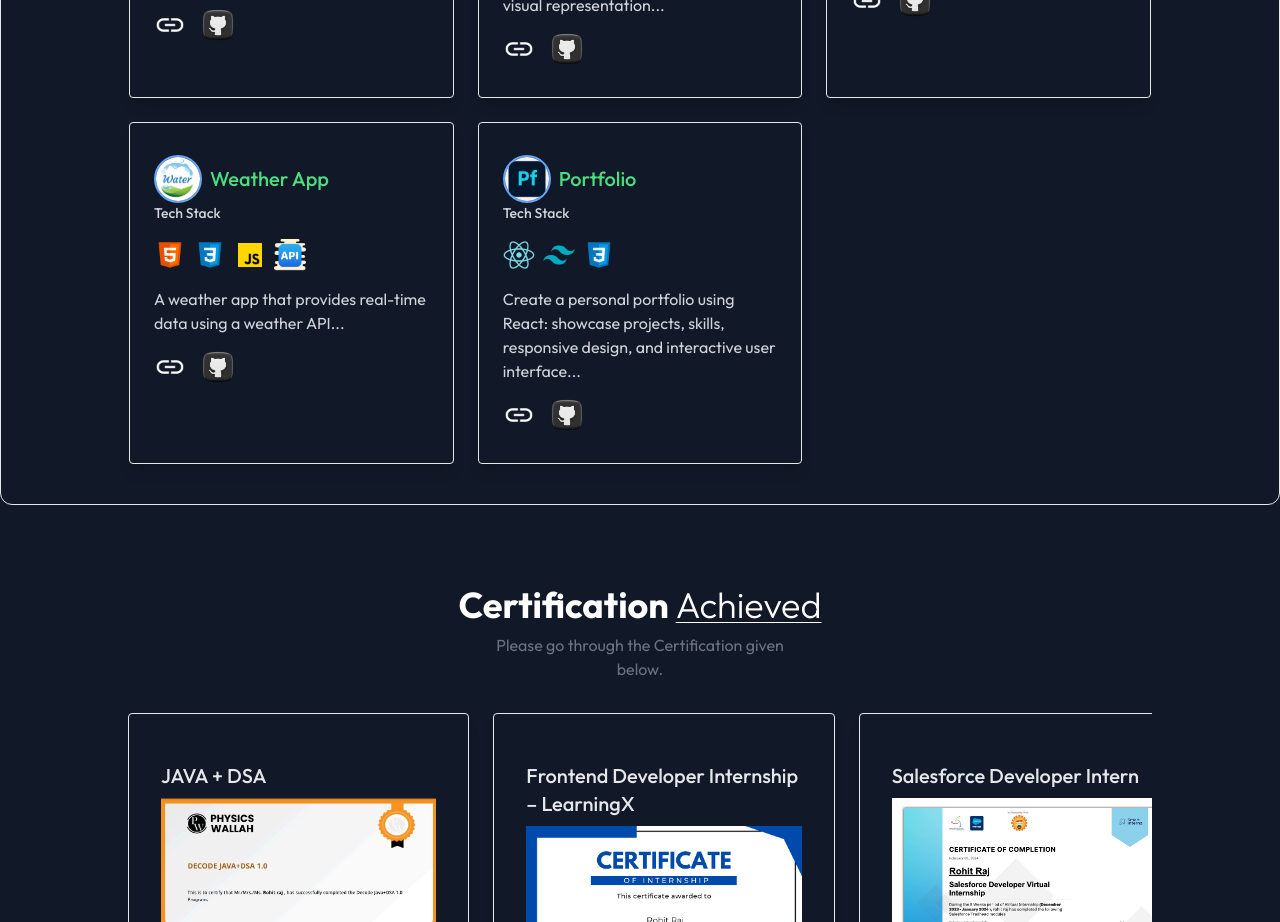
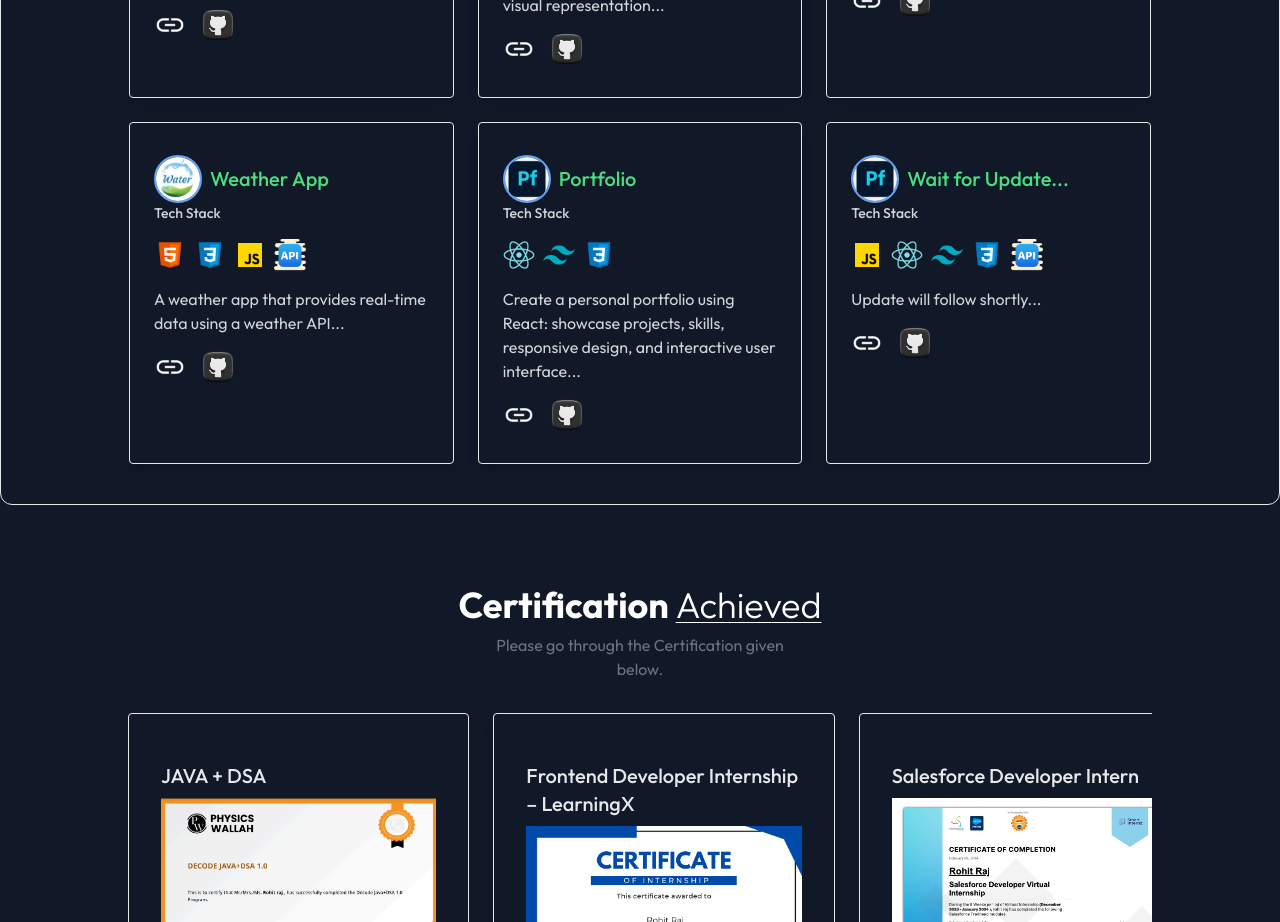
Before and after one commit to rohit-raj7/Portolio, a React (Vite) app: page / in a window 1280 px wide. Shown: the part 3020-3942 px from the top of the page. Built offline with nearby package versions, Linux system fonts and the light colour scheme.

Commit message:
Update assets.js

```diff
--- a/src/assets/assets.js
+++ b/src/assets/assets.js
@@ -296,4 +296,15 @@ export const projectData = [
     link_src: "https://rohit-raj.netlify.app/",
     text: "Create a personal portfolio using React: showcase projects, skills, responsive design, and interactive user interface...",
   },
+    {
+    name: "Wait for Update...",
+    title: "Tech Stack",
+    techStack: [language_img3,language_img4, language_img5, language_img6,api_img],
+    image: PortfolioLogo,
+    github: github_img,
+   github_src: "https://github.com/rohit-raj7/",
+    link: link_img,
+    link_src: "https://netlify.app/",
+    text: "Update will follow shortly...",
+  },
 ];
```
